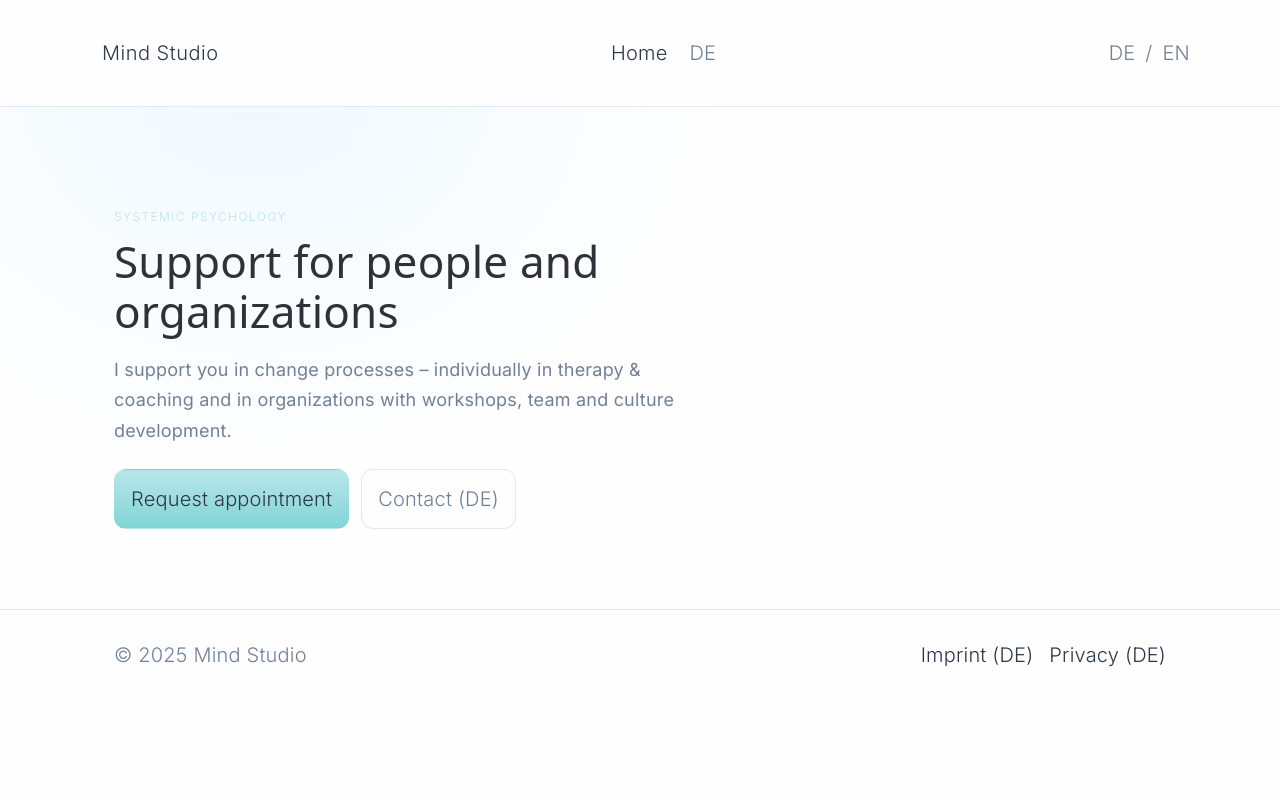
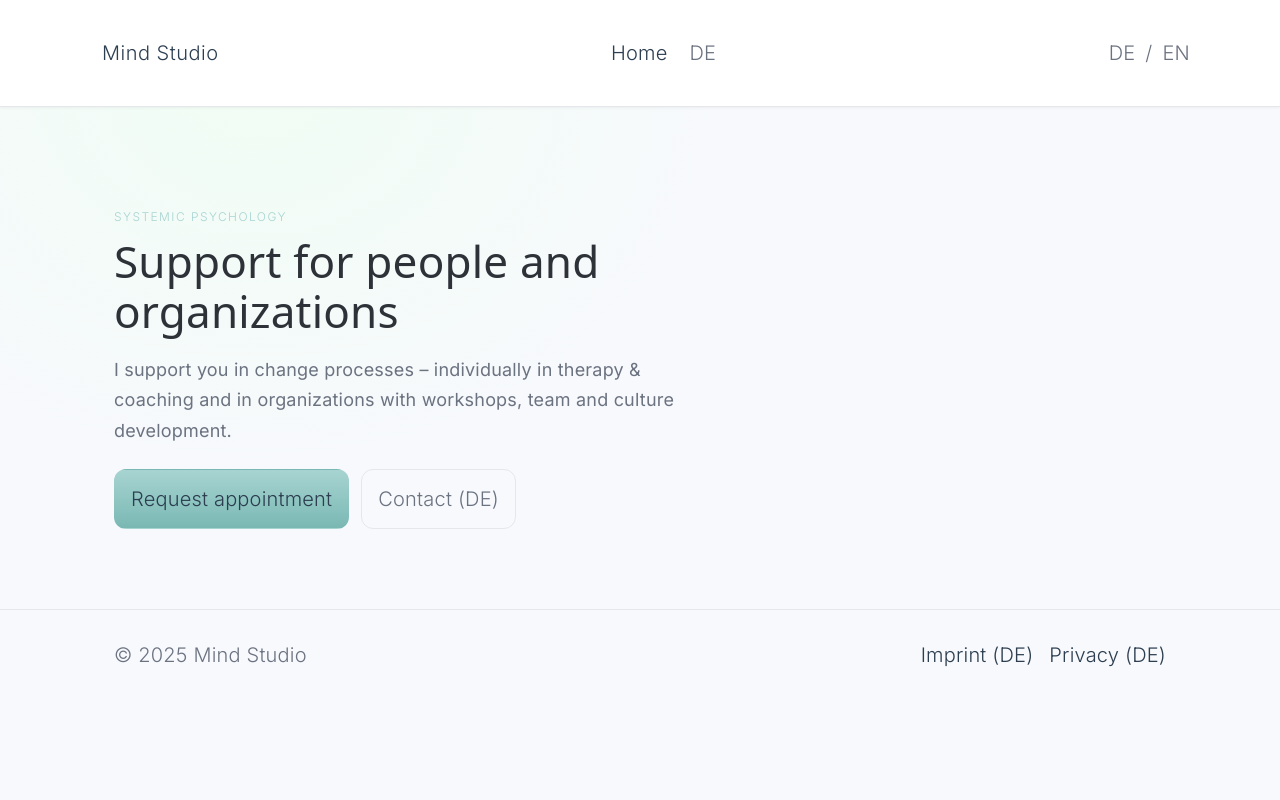
Before and after one commit to VinniWe/mind-studio-website, a PHP site: page /en/index.html in a window 1280 px wide. Run offline with PHP 8.4, Linux system fonts and the light colour scheme; some libraries are stand-ins or nearby versions.

Commit message:
Design: rebuild color scheme for better layout integration and contrast

```diff
--- a/assets/css/styles.css
+++ b/assets/css/styles.css
@@ -3,14 +3,15 @@
 @import url('https://fonts.googleapis.com/css2?family=Inter:wght@200;300;400;500&display=swap');
 
 :root {
-  --color-bg: #FEFEFE; /* pure white */
-  --color-surface: #F8FAFC; /* soft gray-white */
-  --color-text: #2D3748; /* warm dark gray */
-  --color-muted: #718096; /* medium gray */
-  --color-accent: #B8E6E8; /* soft mint */
-  --color-accent-600: #81D4D6; /* medium mint */
-  --color-border: #E2E8F0; /* light gray */
-  --color-highlight: #F0F9FF; /* very light blue */
+  --color-bg: #F7F9FC; /* soft blue-gray background */
+  --color-surface: #FFFFFF; /* pure white for cards */
+  --color-text: #2C3E50; /* deep slate for readability */
+  --color-muted: #6B7280; /* medium gray for secondary text */
+  --color-accent: #A7D4D1; /* soft sage green */
+  --color-accent-600: #7AB8B4; /* deeper sage for buttons */
+  --color-border: #E5E7EB; /* subtle border */
+  --color-highlight: #F0FDF4; /* very light green tint */
+  --color-card-bg: rgba(255,255,255,0.85); /* semi-transparent card background */
   --max-w: 1100px;
 }
 
@@ -21,7 +22,7 @@ html, body { height: 100%; }
 body {
   margin: 0;
   color: var(--color-text);
-  background: radial-gradient(60% 80% at 20% 10%, var(--color-highlight) 0%, var(--color-bg) 60%), linear-gradient(180deg, var(--color-bg), var(--color-surface));
+  background: radial-gradient(60% 80% at 20% 10%, var(--color-highlight) 0%, var(--color-bg) 60%), linear-gradient(180deg, var(--color-bg), #F1F5F9);
   font-family: 'Inter', 'Helvetica Neue Light', 'Helvetica Light', Helvetica, Arial, ui-sans-serif, system-ui, -apple-system, Segoe UI, Roboto, "Apple Color Emoji", "Segoe UI Emoji";
   font-weight: 300;
   line-height: 1.7;
@@ -40,9 +41,10 @@ header.site-header {
   position: sticky;
   top: 0;
   z-index: 50;
-  background: rgba(254, 254, 254, 0.95);
+  background: rgba(255, 255, 255, 0.95);
   backdrop-filter: blur(12px);
   border-bottom: 1px solid var(--color-border);
+  box-shadow: 0 1px 3px rgba(0,0,0,0.05);
 }
 .nav {
   display: flex;
@@ -70,7 +72,7 @@ header.site-header {
   width: 40px; height: 40px;
   border-radius: 10px;
   border: 1px solid var(--color-border);
-  background: rgba(248,250,252,0.9);
+  background: rgba(255,255,255,0.9);
   color: var(--color-text);
 }
 .mobile-menu {
@@ -78,9 +80,10 @@ header.site-header {
   position: fixed; inset: 64px 16px auto 16px;
   border: 1px solid var(--color-border);
   border-radius: 16px;
-  background: rgba(254,254,254,0.98);
+  background: rgba(255,255,255,0.98);
   backdrop-filter: blur(10px);
   padding: 16px;
+  box-shadow: 0 10px 25px rgba(0,0,0,0.1);
 }
 .mobile-menu a { display: block; padding: 10px 6px; color: var(--color-muted); }
 .mobile-menu a:hover, .mobile-menu a.active { color: var(--color-text); }
@@ -125,9 +128,10 @@ header.site-header {
 .card {
   border: 1px solid var(--color-border);
   border-radius: 16px;
-  background: linear-gradient(180deg, rgba(240,249,255,0.6), rgba(248,250,252,0.8));
+  background: var(--color-card-bg);
   padding: 22px;
-  box-shadow: 0 8px 24px rgba(113,128,150,0.08), inset 0 1px 0 rgba(255,255,255,0.9);
+  box-shadow: 0 4px 12px rgba(0,0,0,0.08), 0 2px 4px rgba(0,0,0,0.05);
+  backdrop-filter: blur(8px);
 }
 
 .cta-row { display: flex; gap: 12px; flex-wrap: wrap; margin-top: 22px; }
@@ -165,7 +169,7 @@ footer.site-footer {
 /* Forms */
 form .field { display: grid; gap: 6px; }
 input, textarea {
-  background: rgba(248,250,252,0.9);
+  background: rgba(255,255,255,0.9);
   border: 1px solid var(--color-border);
   color: var(--color-text);
   padding: 12px 14px;
```
Also changed, not shown: assets/img/logo.svg.
